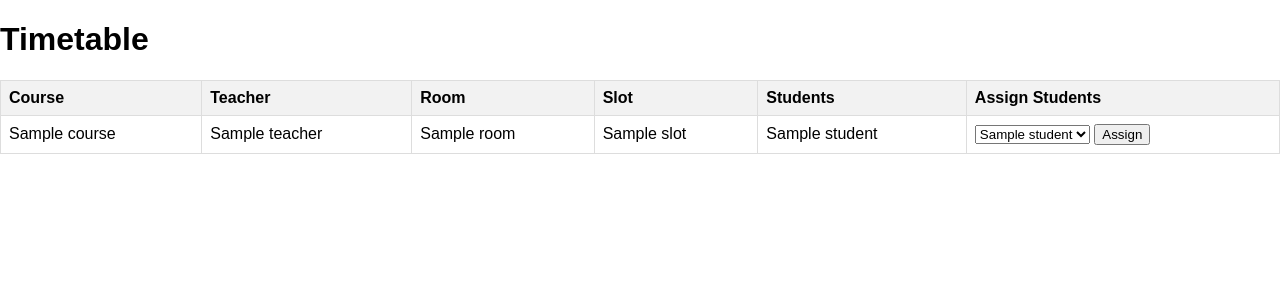
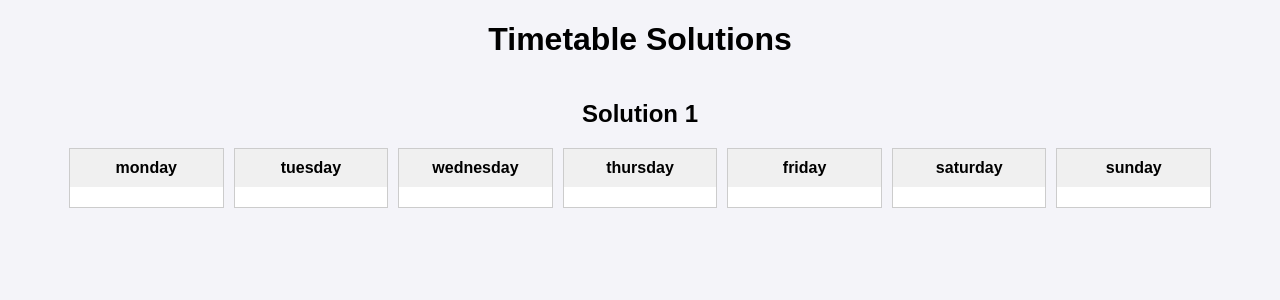
Before and after one commit to kracunovic92/TimeTableSchool, a Flask app: template timetable/templates/timetable.html in a window 1280 px wide. Shown: the top 300 px of the page. Run offline with Flask 3, Linux system fonts and the light colour scheme; the template is opened without the code that fills it: most values are stand-ins (such as "Sample title", 1, 10 or a date in 2020).

Commit message:
[add] Timetablefy

```diff
--- a/timetable/app.py
+++ b/timetable/app.py
@@ -5,6 +5,7 @@ import os
 app = Flask(__name__)
 
 from models import Course, Room, Teacher, Student, Slot
+from solver_helper import run_solver, load_from_json
 
 data_courses = []
 data_students = []
@@ -159,9 +160,13 @@ def manage_students():
         return redirect(url_for('index'))
     return render_template('students.html', courses=data_courses)
 
-@app.route('/export')
-def export_data():
-    return jsonify(data)
+@app.route('/view_timetable')
+def view_timetable():
+    solutions = run_solver()
+    return render_template('timetable.html', solutions=solutions)
+
+
+
 
 def save_data(data_type):
     with open(f'outputs/{data_type}.json', 'w') as f:
--- a/timetable/templates/timetable.html
+++ b/timetable/templates/timetable.html
@@ -2,73 +2,95 @@
 <html lang="en">
 <head>
     <meta charset="UTF-8">
-    <meta name="viewport" content="width=device-width, initial-scale=1.0">
-    <title>Timetable</title>
-    <link rel="stylesheet" href="{{ url_for('static', filename='styles.css') }}">
+    <title>Timetable Solutions</title>
+    <style>
+        body {
+            font-family: Arial, sans-serif;
+            margin: 0;
+            padding: 0;
+            background-color: #f4f4f9;
+        }
+        .container {
+            width: 90%;
+            margin: auto;
+            overflow: hidden;
+        }
+        h1, h2 {
+            text-align: center;
+        }
+        .timetable {
+            display: flex;
+            flex-direction: column;
+            align-items: center;
+            margin: 20px 0;
+        }
+        .days {
+            display: flex;
+            width: 100%;
+        }
+        .day {
+            flex: 1;
+            background: #ffffff;
+            border: 1px solid #ccc;
+            margin: 0 5px;
+        }
+        .day-header {
+            background-color: #f0f0f0;
+            padding: 10px;
+            text-align: center;
+            font-weight: bold;
+        }
+        .slots {
+            padding: 10px;
+        }
+        .slot {
+            background: #e0e7ff;
+            margin: 5px 0;
+            padding: 10px;
+            border-radius: 4px;
+        }
+        .slot-course {
+            font-weight: bold;
+        }
+        .slot-details {
+            margin-top: 5px;
+        }
+    </style>
 </head>
 <body>
-    <h1>Timetable</h1>
-    <table>
-        <thead>
-            <tr>
-                <th>Course</th>
-                <th>Teacher</th>
-                <th>Room</th>
-                <th>Slot</th>
-                <th>Students</th>
-                <th>Assign Students</th>
-            </tr>
-        </thead>
-        <tbody>
-            {% for item in data %}
-            <tr>
-                <td>{{ item['course'] }}</td>
-                <td>{{ item['teacher'] }}</td>
-                <td>{{ item['room'] }}</td>
-                <td>{{ item['slot'] }}</td>
-                <td>
-                    {% for student in item['students'] %}
-                        {{ student }}<br>
+    <div class="container">
+        <h1>Timetable Solutions</h1>
+        {% for solution in solutions %}
+            <div class="timetable">
+                <h2>Solution {{ loop.index }}</h2>
+                <div class="days">
+                    {% for day in ['monday', 'tuesday', 'wednesday', 'thursday', 'friday', 'saturday', 'sunday'] %}
+                        <div class="day">
+                            <div class="day-header">{{ day }}</div>
+                            <div class="slots">
+                                {% for slot in [8, 9, 10, 11, 12, 13, 14, 15, 16, 17] %}
+                                    {% for classroom in solution %}
+                                        {% if classroom['slot'].start_time == slot and classroom['slot'].day == day %}
+                                            <div class="slot">
+                                                <div class="slot-course">{{ classroom['course']['language'] }} ({{ classroom['course']['id'] }}) {{ classroom['slot'].start_time}} - {{classroom['slot'].end_time}}</div>
+                                               <div class="slot-details">
+                                                    Room: {{ classroom['room']['name'] }}<br>
+                                                    Teacher: {{ classroom['teacher']['name'] if classroom['teacher'] else 'N/A' }}<br>
+                                                    Students:
+                                                    {% for student in classroom['students'] %}
+                                                        {{ student['name'] }}{% if not loop.last %}, {% endif %}
+                                                    {% endfor %}
+                                                </div>
+                                            </div>
+                                        {% endif %}
+                                    {% endfor %}
+                                {% endfor %}
+                            </div>
+                        </div>
                     {% endfor %}
-                </td>
-                <td>
-                    <form class="assign-student-form">
-                        <input type="hidden" name="course" value="{{ item['course'] }}">
-                        <input type="hidden" name="teacher" value="{{ item['teacher'] }}">
-                        <input type="hidden" name="room" value="{{ item['room'] }}">
-                        <input type="hidden" name="slot" value="{{ item['slot'] }}">
-                        <select name="student">
-                            {% for student in all_students %}
-                            <option value="{{ student['name'] }}">{{ student['name'] }} </option>
-                            {% endfor %}
-                        </select>
-                        <button type="submit">Assign</button>
-                    </form>
-                </td>
-            </tr>
-            {% endfor %}
-        </tbody>
-    </table>
-
-    <script>
-        document.querySelectorAll('.assign-student-form').forEach(form => {
-            form.addEventListener('submit', async (event) => {
-                event.preventDefault();
-                const formData = new FormData(form);
-
-                const response = await fetch('/assign_student', {
-                    method: 'POST',
-                    body: formData
-                });
-                const result = await response.json();
-                if (result.success) {
-                    alert('Student assigned successfully');
-                    location.reload(); // Reload to see the updated data
-                } else {
-                    alert('Failed to assign student');
-                }
-            });
-        });
-    </script>
+                </div>
+            </div>
+        {% endfor %}
+    </div>
 </body>
 </html>
```
Also changed, not shown: timetable/TimeTable.py (+9 -4 lines), timetable/models/Slot.py (+27 -3 lines), timetable/solver_helper.py (added, +32 -0 lines), timetable/templates/index.html (+1 -7 lines).
